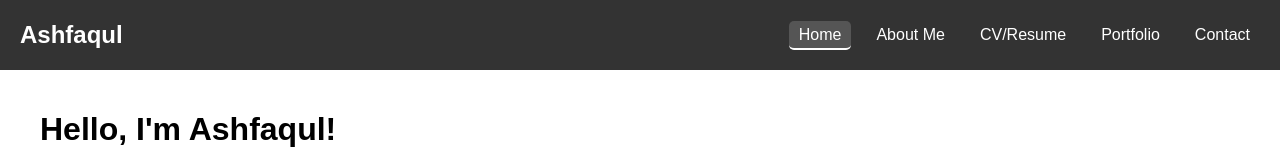
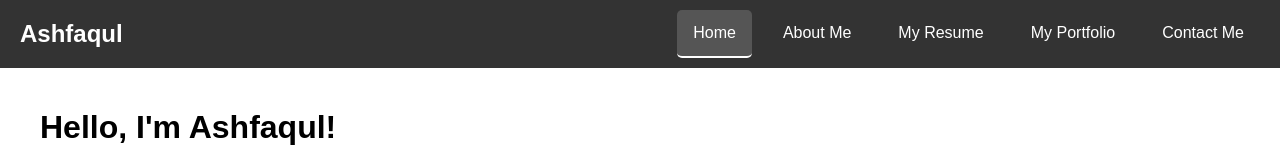
Before and after one commit to awalashfaqul/portfolio-with-react, a React (Create React App) app: page / in a window 1280 px wide. Shown: the top 160 px of the page. Built offline with nearby package versions, Linux system fonts and the light colour scheme.

Commit message:
Header is done until now. will be adjusted with other pages, if needed.

```diff
--- a/src/components/Header.css
+++ b/src/components/Header.css
@@ -1,150 +1,86 @@
-/*
-header {
-    background: #333;
+/* Base styles for header */
+.header {
+  background-color: #333;
   color: white;
   padding: 10px 20px;
+  position: relative;
+  z-index: 1000;
 }
 
-  .main-nav {
+.navigation-menu {
   display: flex;
   justify-content: space-between;
   align-items: center;
 }
 
-  .main-nav .logo {
+.navigation-menu .logo {
   font-size: 24px;
   font-weight: bold;
+  color: white;
+  text-decoration: none;
 }
 
-  .main-nav .navlinks {
+.navlinks {
   display: flex;
   gap: 15px;
 }
 
-  .main-nav .navlinks li {
-    list-style: none;
-  }
-
-  .main-nav .navlinks a {
+.navlinks a {
   color: white;
-    padding: 5px 10px;
-    transition: background 0.3s;
-  }
-
-  .main-nav .navlinks a:hover,
-  .main-nav .navlinks a.active {
-    background: #555;
-    border-radius: 5px;
-  }
-
-  .menu-btn {
-    display: none;
-  }
-  /* Add responsiveness for the header content area */
-/*  @media (max-width: 768px) {
-    .main-nav .navlinks {
-      display: none;
-    }
-
-    .menu-btn {
-      display: block;
-      cursor: pointer;
-    }
-
-    .menu-btn i {
-      font-size: 24px;
-    }
-
-    #isChecked:checked + .menu-btn + .navlinks {
-      display: flex;
-      flex-direction: column;
-      width: 100%;
-    }
-
-    .navlinks a {
-      padding: 10px;
-      border-top: 1px solid #444;
-    }
-  }
-  */
-
-  header {
-    background: #333;
-    color: white;
-    padding: 10px 20px;
-  }
-
-  .main-nav {
-    display: flex;
-    justify-content: space-between;
-    align-items: center;
-  }
-
-  .main-nav .logo {
-    font-size: 24px;
-    font-weight: bold;
-  }
-
-  .main-nav .navlinks {
-    display: flex;
-    gap: 15px;
-  }
-
-  .main-nav .navlinks li {
-    list-style: none;
-  }
-
-  .main-nav .navlinks a {
-    color: white;
-    padding: 5px 10px;
-    transition: background 0.3s;
+  text-decoration: none;
+  padding: 14px 16px;
+  transition: background 0.3s, border-bottom 0.3s;
   border-bottom: 2px solid transparent;
 }
 
-  .main-nav .navlinks a:hover,
-  .main-nav .navlinks .active {
+.navlinks a:hover,
+.navlinks .active-link {
   background: #555;
   border-bottom: 2px solid white;
   border-radius: 5px;
 }
 
-  .menu-btn {
+.icon {
   display: none;
 }
 
-  @media (max-width: 768px) {
-    .main-nav .navlinks {
+/* Responsive styles */
+@media screen and (max-width: 768px) {
+  .navlinks {
     display: none;
+    flex-direction: column;
+    background: #333;
+    width: 100%;
+    text-align: center;
   }
 
-    .menu-btn {
-      display: block;
-      cursor: pointer;
-    }
-
-    .menu-btn i {
-      font-size: 24px;
-    }
-
-    #isChecked:checked + .menu-btn + .navlinks {
+  .navlinks.responsive {
     display: flex;
-      flex-direction: column;
-      width: 100%;
+    position: absolute;
+    top: 60px;
+    left: 0;
   }
 
   .navlinks a {
-      padding: 10px;
-      border-top: 1px solid #444;
+    padding: 10px 0;
+  }
+
+  .icon {
+    display: block;
+    cursor: pointer;
+    font-size: 24px;
+    color: white;
   }
 }
 
-  @media (max-width: 480px) {
-    header {
+@media screen and (max-width: 480px) {
+  .header {
     padding: 5px 10px;
   }
 
-    .menu-btn i {
+  .icon {
     font-size: 20px;
+
   }
 
   .navlinks a {
--- a/src/components/Header.jsx
+++ b/src/components/Header.jsx
@@ -1,46 +1,32 @@
-// import React from 'react';
-// import './Header.css';
-
-// const Header = () => {
-//   return (
-//     <header className='header'>
-//       <nav className="main-nav">
-
-//         <a href="index.html" className="logo">Ashfaqul</a>
-//         <ul className="navlinks">
-//           <li><a href="index.html" className="active">Home</a></li>
-//           <li><a href="about.html">About Me</a></li>
-//           <li><a href="cv.html">CV/Resume</a></li>
-//           <li><a href="portfolio.html">Portfolio</a></li>
-//           <li><a href="contact.html">Contact</a></li>
-//         </ul>
-//       </nav>
-//     </header>
-//   );
-// };
-
-// export default Header;
-
-import React from 'react';
-import { NavLink } from 'react-router-dom';
+import React, { useState } from 'react';
+import { NavLink, useLocation } from 'react-router-dom';
 import './Header.css';
 
-const Header = () => {
-  return (
-    <header>
-      <nav className="main-nav">
+function Header() {
+    const location = useLocation();
+    const [isDropdownOpen, setDropdownOpen] = useState(false);
 
-        <NavLink to="/" className="logo">Ashfaqul</NavLink>
-        <ul className="navlinks">
-          <li><NavLink to="/" end className={({ isActive }) => isActive ? "active" : ""}>Home</NavLink></li>
-          <li><NavLink to="/about" className={({ isActive }) => isActive ? "active" : ""}>About Me</NavLink></li>
-          <li><NavLink to="/cv" className={({ isActive }) => isActive ? "active" : ""}>CV/Resume</NavLink></li>
-          <li><NavLink to="/portfolio" className={({ isActive }) => isActive ? "active" : ""}>Portfolio</NavLink></li>
-          <li><NavLink to="/contact" className={({ isActive }) => isActive ? "active" : ""}>Contact</NavLink></li>
-        </ul>
-      </nav>
-    </header>
-  );
-};
+    // const isActive = (path) => location.pathname === path;
+
+    const toggleDropdown = () => setDropdownOpen(!isDropdownOpen);
+
+    return (
+        <header className="header">
+            <nav className="navigation-menu" id="myTopnav">
+                <NavLink to="/" className="logo">Ashfaqul</NavLink>
+                <div className={`navlinks ${isDropdownOpen ? 'responsive' : ''}`}>
+                    <NavLink to="/" className={({ isActive }) => (isActive ? 'active-link' : '')}>Home</NavLink>
+                    <NavLink to="/about" className={({ isActive }) => (isActive ? 'active-link' : '')}>About Me</NavLink>
+                    <NavLink to="/resume" className={({ isActive }) => (isActive ? 'active-link' : '')}>My Resume</NavLink>
+                    <NavLink to="/portfolio" className={({ isActive }) => (isActive ? 'active-link' : '')}>My Portfolio</NavLink>
+                    <NavLink to="/contact" className={({ isActive }) => (isActive ? 'active-link' : '')}>Contact Me</NavLink>
+                </div>
+                <a href="javascript:void(0);" className="icon" onClick={toggleDropdown}>
+                    <i className="fa fa-bars"></i>
+                </a>
+            </nav>
+        </header>
+    );
+}
 
 export default Header;
```
Lines whose indentation alone changed are shown as unchanged.
